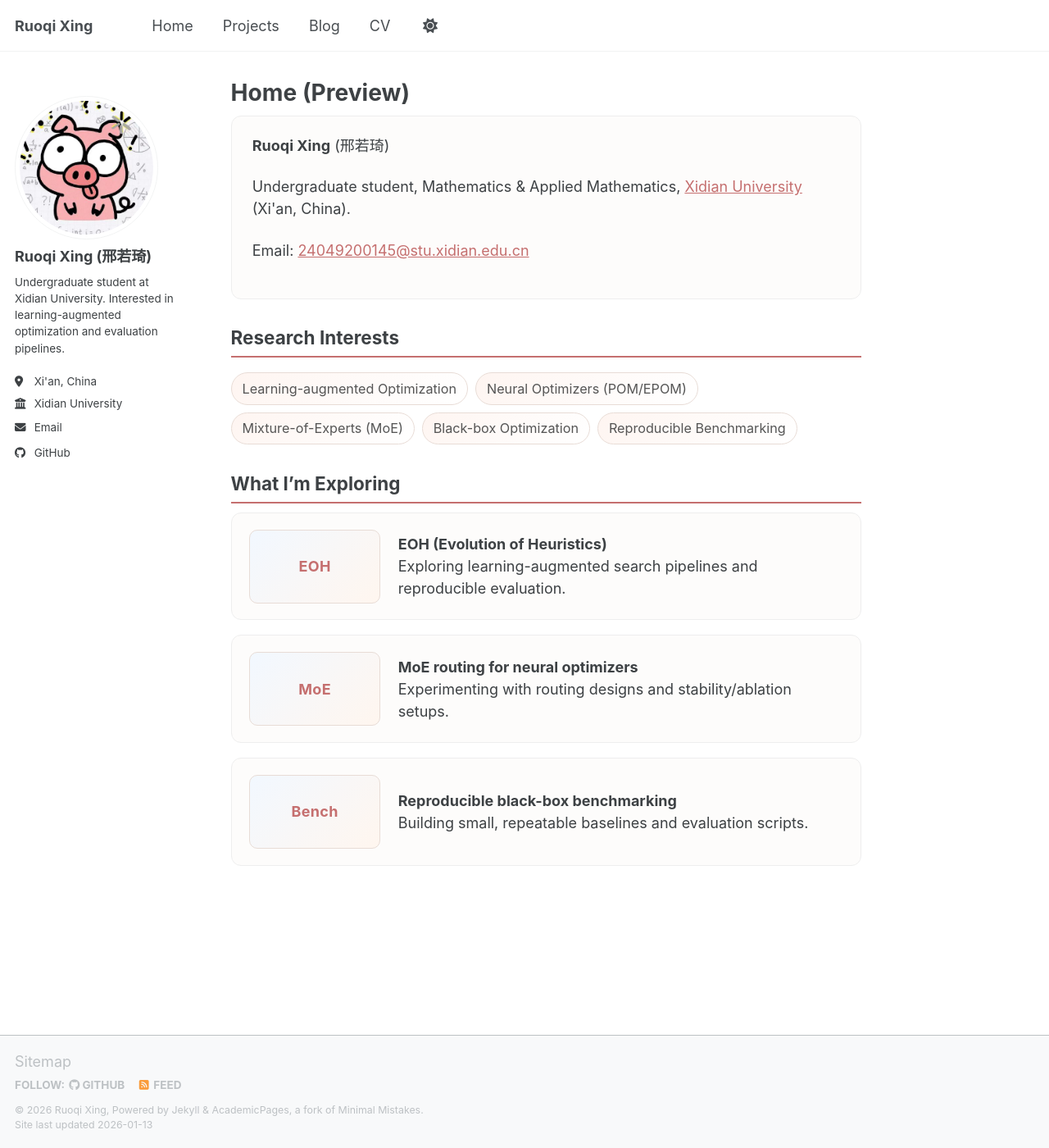
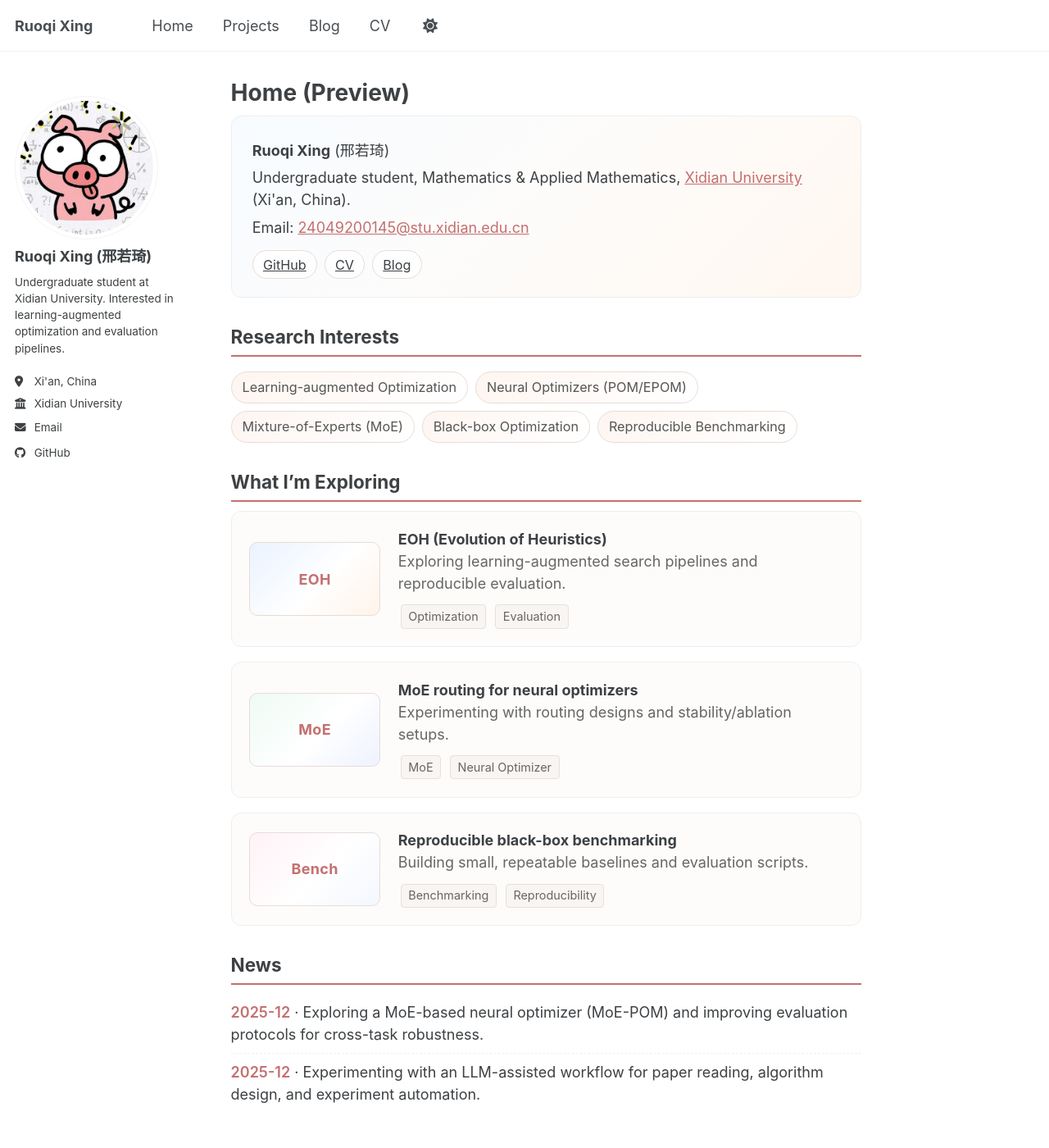
Before and after one commit to Roki-Xing/Roki-Xing.github.io, a Jekyll site: the page built from _pages/home-v2.md, in a window 1280 px wide and 1400 px high. Shown: the whole window at 82% size. Built offline with Jekyll 4.4.1, drawn with Linux system fonts in a browser that asks for light colours; a script bundle is joined from its source files by our own code; library files that are not in the unit come from our copies.

Commit message:
Polish v2 homepage cards and intro

```diff
--- a/_pages/home-v2.md
+++ b/_pages/home-v2.md
@@ -9,6 +9,11 @@ author_profile: true
     <p><strong>Ruoqi Xing</strong> (邢若琦)</p>
     <p>Undergraduate student, Mathematics &amp; Applied Mathematics, <a href="https://www.xidian.edu.cn/">Xidian University</a> (Xi&#39;an, China).</p>
     <p>Email: <a href="mailto:24049200145@stu.xidian.edu.cn">24049200145@stu.xidian.edu.cn</a></p>
+    <div class="home-v2__links">
+      <a class="home-v2__chip" href="https://github.com/Roki-Xing">GitHub</a>
+      <a class="home-v2__chip" href="/cv/">CV</a>
+      <a class="home-v2__chip" href="/year-archive/">Blog</a>
+    </div>
   </div>
 
   <h2>Research Interests</h2>
@@ -24,26 +29,47 @@ author_profile: true
   <h2>What I’m Exploring</h2>
 
   <div class="media-card">
-    <div class="media-card__thumb">EOH</div>
+    <div class="media-card__thumb media-card__thumb--eoh">EOH</div>
     <div class="media-card__body">
       <strong>EOH (Evolution of Heuristics)</strong><br>
-      Exploring learning-augmented search pipelines and reproducible evaluation.
+      <span class="media-card__desc">Exploring learning-augmented search pipelines and reproducible evaluation.</span>
+      <div class="media-card__tags">
+        <span class="tag">Optimization</span>
+        <span class="tag">Evaluation</span>
+      </div>
     </div>
   </div>
 
   <div class="media-card">
-    <div class="media-card__thumb">MoE</div>
+    <div class="media-card__thumb media-card__thumb--moe">MoE</div>
     <div class="media-card__body">
       <strong>MoE routing for neural optimizers</strong><br>
-      Experimenting with routing designs and stability/ablation setups.
+      <span class="media-card__desc">Experimenting with routing designs and stability/ablation setups.</span>
+      <div class="media-card__tags">
+        <span class="tag">MoE</span>
+        <span class="tag">Neural Optimizer</span>
+      </div>
     </div>
   </div>
 
   <div class="media-card">
-    <div class="media-card__thumb">Bench</div>
+    <div class="media-card__thumb media-card__thumb--bench">Bench</div>
     <div class="media-card__body">
       <strong>Reproducible black-box benchmarking</strong><br>
-      Building small, repeatable baselines and evaluation scripts.
+      <span class="media-card__desc">Building small, repeatable baselines and evaluation scripts.</span>
+      <div class="media-card__tags">
+        <span class="tag">Benchmarking</span>
+        <span class="tag">Reproducibility</span>
+      </div>
     </div>
   </div>
+
+  <h2>News</h2>
+
+  <div class="news-item">
+    <span class="news-date">2025-12</span> · Exploring a MoE-based neural optimizer (MoE-POM) and improving evaluation protocols for cross-task robustness.
+  </div>
+  <div class="news-item">
+    <span class="news-date">2025-12</span> · Experimenting with an LLM-assisted workflow for paper reading, algorithm design, and experiment automation.
+  </div>
 </div>
--- a/assets/css/main.scss
+++ b/assets/css/main.scss
@@ -158,23 +158,62 @@
    HOME V2 (STYLE PREVIEW)
    ========================================================================== */
 
+.home-v2 {
+    --v2-surface: #fdfcfb;
+    --v2-border: #eee;
+    --v2-shadow: 0 6px 18px rgba(0,0,0,0.08);
+}
+
 .home-v2__intro {
-    background: #fdfcfb;
-    border: 1px solid #eee;
+    background: linear-gradient(135deg, #f7fbff 0%, var(--v2-surface) 45%, #fff7f0 100%);
+    border: 1px solid var(--v2-border);
     border-radius: 12px;
     padding: 1.2em 1.4em;
     margin-bottom: 1.2em;
+}
+
+.home-v2__intro p {
+    margin: 0.35em 0;
+}
+
+.home-v2__links {
+    display: flex;
+    flex-wrap: wrap;
+    gap: 0.5em;
+    margin-top: 0.8em;
+}
+
+.home-v2__chip {
+    display: inline-block;
+    padding: 0.28em 0.75em;
+    border-radius: 999px;
+    border: 1px solid #e8dcd6;
+    background: rgba(255, 255, 255, 0.85);
+    color: inherit;
+    text-decoration: none;
+    font-size: 0.9em;
+}
+
+.home-v2__chip:hover {
+    box-shadow: 0 3px 10px rgba(0,0,0,0.06);
+    transform: translateY(-1px);
 }
 
 .media-card {
     display: flex;
     gap: 1.2em;
     align-items: center;
-    background: #fdfcfb;
-    border: 1px solid #eee;
+    background: var(--v2-surface);
+    border: 1px solid var(--v2-border);
     border-radius: 12px;
     padding: 1.1em 1.2em;
     margin-bottom: 1em;
+    transition: box-shadow 0.25s ease, transform 0.2s ease;
+}
+
+.media-card:hover {
+    box-shadow: var(--v2-shadow);
+    transform: translateY(-2px);
 }
 
 .media-card__thumb {
@@ -191,8 +230,28 @@
     letter-spacing: 0.02em;
 }
 
+.media-card__thumb--eoh {
+    background: linear-gradient(135deg, #eaf3ff 0%, #ffffff 55%, #fff3e9 100%);
+}
+
+.media-card__thumb--moe {
+    background: linear-gradient(135deg, #eefbf4 0%, #ffffff 55%, #eef2ff 100%);
+}
+
+.media-card__thumb--bench {
+    background: linear-gradient(135deg, #fff2f6 0%, #ffffff 55%, #f3f7ff 100%);
+}
+
 .media-card__body {
     min-width: 0;
+}
+
+.media-card__desc {
+    color: #666;
+}
+
+.media-card__tags {
+    margin-top: 0.6em;
 }
 
 @media (max-width: 37.5em) {
```
